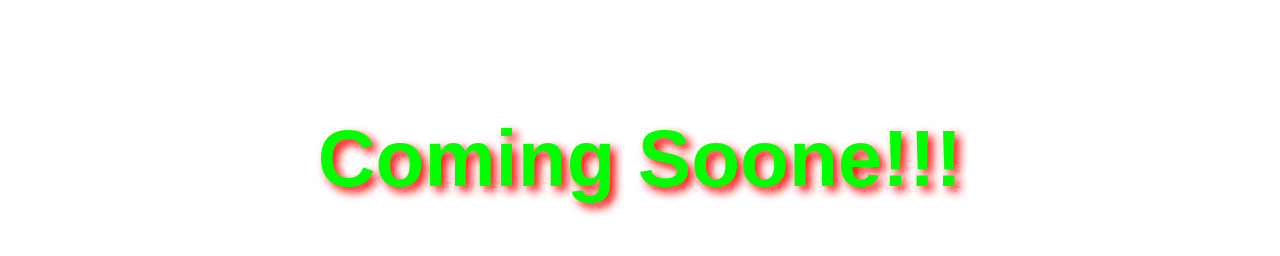
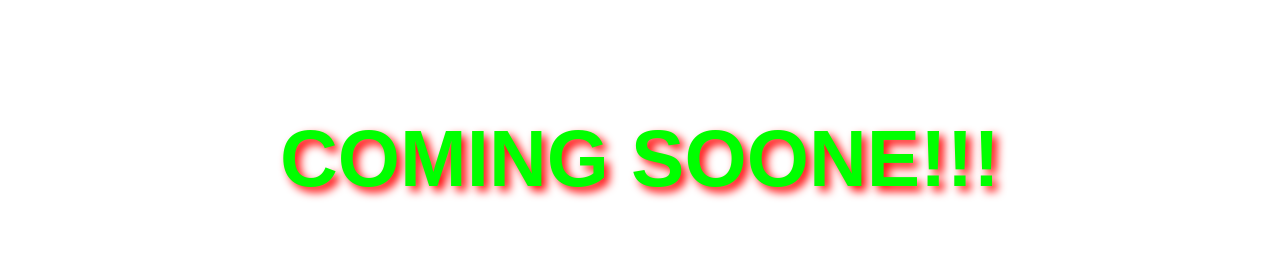
Before and after one commit to Anon-LLC/anon-llc.github.io, a plain HTML site: page index.html in a window 1280 px wide. Shown: the part 302-558 px from the top of the page. Drawn offline with Linux system fonts and the light colour scheme.

Commit message:
Update index.html

```diff
--- a/index.html
+++ b/index.html
@@ -3,7 +3,7 @@
 <head>
     <meta charset="UTF-8">
     <meta name="viewport" content="width=device-width, initial-scale=1.0">
-    <title>TWP Goaltending - Coming Soone!</title>
+    <title>TWP GOALTENDING - COMING SOONE!</title>
     <style>
         /* BODY STYLE - White background */
         body {
@@ -262,7 +262,7 @@
     <!-- Floating images dynamically added by JavaScript -->
     <div id="floating-images-container"></div>
 
-    <h1>Coming Soone!!!</h1>
+    <h1>COMING SOONE!!!</h1>
     <div class="logo">NEW NEW NEW NEW</div>
 
     <div class="ticker">🔥 Get Ready for Some Epic Saves!! 🏒 Training is Coming! 🧤🔥</div>
```
